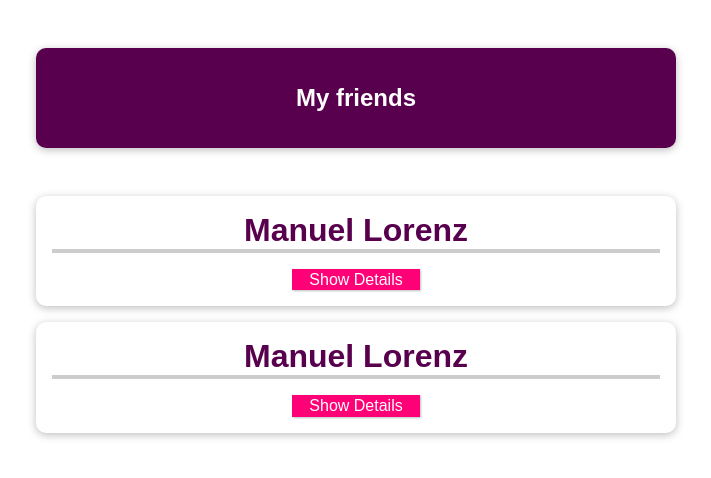
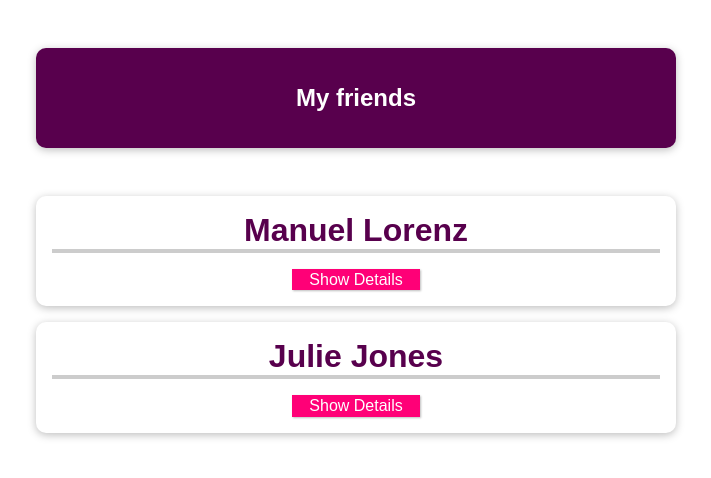
Before and after one commit to yeisson-venencia/vue-practice, a Vue app in the folder vue-first-project/: page / in a window 1280 px wide. Shown: the top 478 px of the page, without its empty margins (284-995 px from the left). Built offline with nearby package versions, Linux system fonts and the light colour scheme.

Commit message:
S8/class-one: communicating parent-child component with props

```diff
--- a/vue-first-project/src/App.vue
+++ b/vue-first-project/src/App.vue
@@ -2,8 +2,13 @@
   <section>
     <header><h1>My friends</h1></header>
     <ul>
-      <person-contact></person-contact>
-      <person-contact></person-contact>
+      <person-contact
+        v-for="person in persons"
+        :key="person.id"
+        :name="person.fullname"
+        :email="person.email"
+        :phone="person.phone"
+      ></person-contact>
     </ul>
   </section>
 </template>
--- a/vue-first-project/src/components/PersonContact.vue
+++ b/vue-first-project/src/components/PersonContact.vue
@@ -1,27 +1,22 @@
 <template>
   <li>
-    <h2>{{ person.fullname }}</h2>
+    <h2>{{ name }}</h2>
     <button @click="toggleDetails">
       {{ showDetails ? "Hide" : "Show" }} Details
     </button>
     <ul v-show="showDetails">
-      <li><strong>Phone: </strong> {{ person.phone }}</li>
-      <li><strong>Email:</strong> {{ person.email }}</li>
+      <li><strong>Phone: </strong> {{ phone }}</li>
+      <li><strong>Email:</strong> {{ email }}</li>
     </ul>
   </li>
 </template>
 
 <script>
 export default {
+  props: ["name", "email", "phone"],
   data() {
     return {
       showDetails: false,
-      person: {
-        id: 1,
-        fullname: "Manuel Lorenz",
-        phone: "01234 5678 991",
-        email: "manuel@localhost.com",
-      },
     };
   },
   methods: {
```
